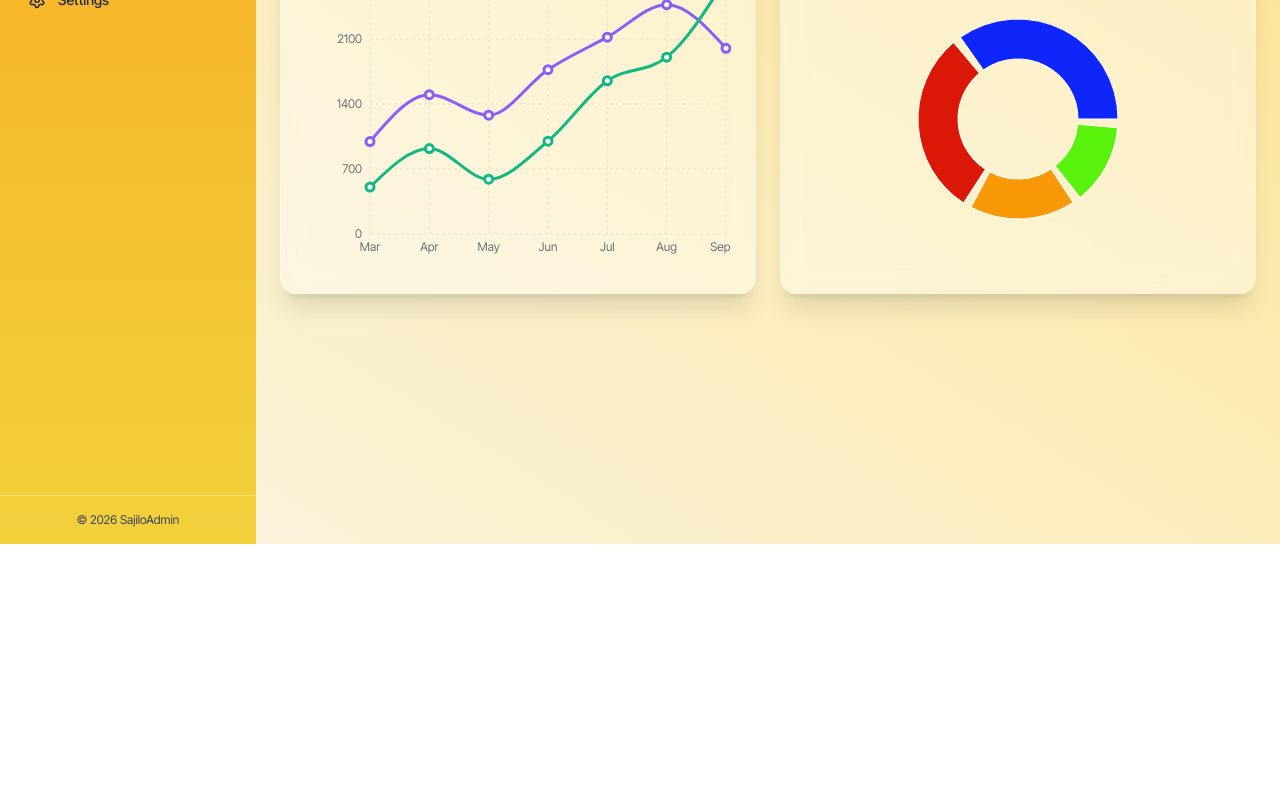
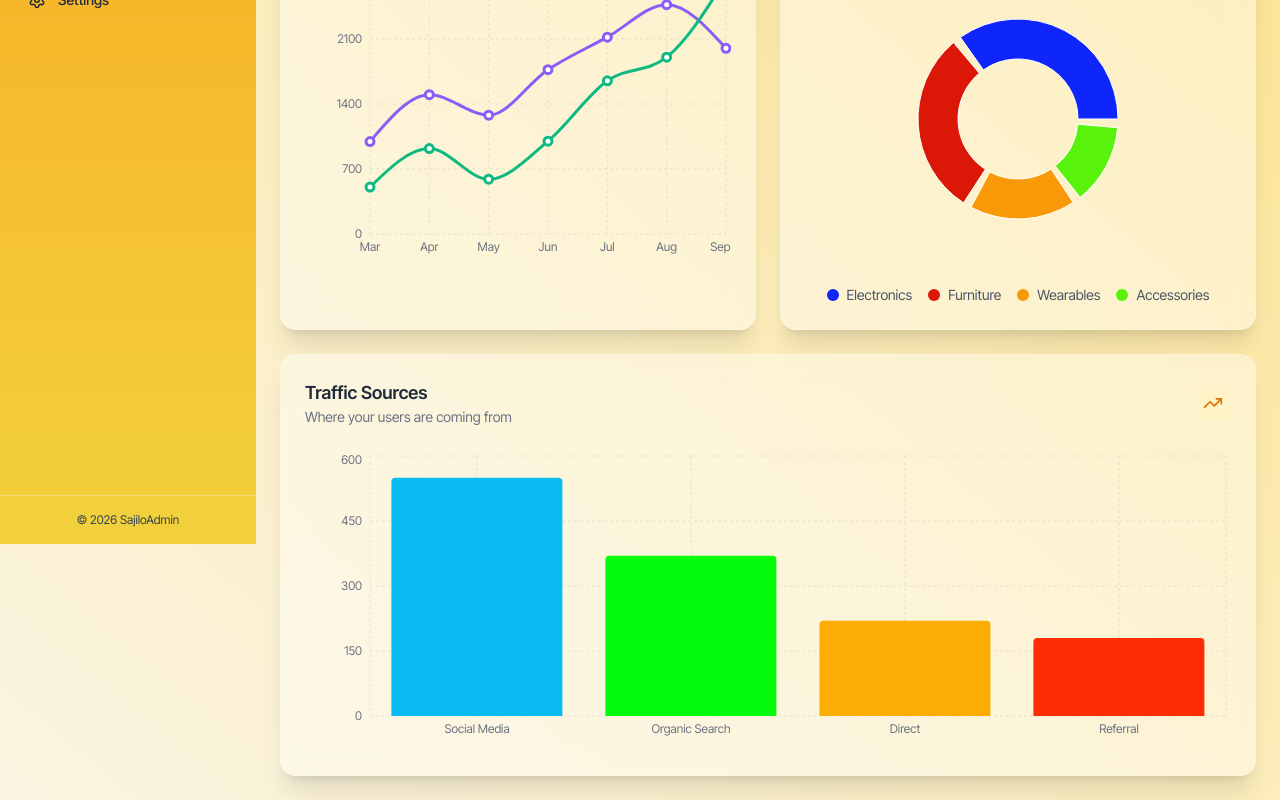
Before and after one commit to bijayjha2025/SajiloAdmin, a React (Vite) app: page /analytics in a window 1280 px wide. Shown: the part 256-1056 px from the top of the page. Before the commit the page ends 800 px from the top, so only its background shows below. Built offline with nearby package versions, Linux system fonts and the light colour scheme; a web font is replaced by a local one.

Commit message:
Bar graph for user activity

```diff
--- a/src/Data/mockData.jsx
+++ b/src/Data/mockData.jsx
@@ -16,3 +16,10 @@ export const categoryData = [
     { name: "Wearables", value: 2110, color: "#fa9907" },
     { name: "Accessories", value: 1600, color: "#59f20c" },
 ];
+
+export const conversionData = [
+    { name: "Social Media", value: 550, color: "#0abcf2" },
+    { name: "Organic Search", value: 370, color: "#03fc0b" },
+    { name: "Direct", value: 220, color: "#fcad03" },
+    { name: "Referral", value: 180, color: "#fc2c03" },
+];
--- a/src/Pages/Analytics.jsx
+++ b/src/Pages/Analytics.jsx
@@ -1,7 +1,7 @@
 
 import { LineChart, Line, XAxis, YAxis, CartesianGrid, Tooltip, ResponsiveContainer, PieChart, Pie, Cell, BarChart, Bar  } from "recharts";
-import { Users, PieChart as PieChartIcon } from "lucide-react";
-import { userGrowthData, categoryData } from "../Data/mockData.jsx";
+import { Users, TrendingUp, PieChart as PieChartIcon, X } from "lucide-react";
+import { userGrowthData, categoryData, conversionData } from "../Data/mockData.jsx";
 import GlassCard from "../Components/GlassCard.jsx";
 
 const Analytics =() =>{
@@ -57,9 +57,46 @@ const Analytics =() =>{
          </ResponsiveContainer>
         </div>
 
+        <div className='flex justify-center gap-4 mt-4 flex-wrap'>
+         {categoryData.map((item, index) => (
+          <div key={index} className='flex items-center gap-2'>
+           <div className='w-3 h-3 rounded-full' style={{ backgroundColor: item.color }}></div>
+            <span className='text-sm text-gray-600 dark:text-gray-400'>{item.name}</span>
+          </div>
+         ))}
+        </div>
       </GlassCard>
+     </div>
 
-     </div>
+     <GlassCard className="p-6">
+      <div className="flex items-center justify-between mb-6">
+       <div>
+        <h2 className='text-lg font-semibold text-gray-800 dark:text-white'>Traffic Sources</h2>
+        <p className='text-sm text-gray-500 dark:text-gray-400'>Where your users are coming from</p>
+       </div>
+
+       <div className='p-2 bg-amber-100 dark:bg-amber-500/20 rounded-lg text-amber-600 dark:text-amber-400'>
+        <TrendingUp size={20} />
+       </div>
+      </div>
+
+      <div className='h-[300px] w-full'>
+       <ResponsiveContainer width="100%" height="100%">
+        <BarChart data={conversionData}>
+         <CartesianGrid strokeDasharray="3 3" stroke="#374151" opacity={0.1} />
+          <XAxis dataKey="name" stroke="#6b7280" fontSize={12} tickLine={false} axisLine={false} />
+          <YAxis stroke="#6b7280" fontSize={12} tickLine={false} axisLine={false} />
+
+          <Tooltip cursor={{ fill: 'rgba(255,255,255,0.1)' }} contentStyle={{ backgroundColor: 'rgba(255, 255, 255, 0.8)', borderRadius: '8px', border: 'none', boxShadow: '0 4px 6px -1px rgb(0 0 0 / 0.1)' }} itemStyle={{ color: '#1f2937' }} />
+           <Bar dataKey="value" fill="#3b82f6" radius={[4, 4, 0, 0]}>
+            {conversionData.map((entry, index) => (
+             <Cell key={`cell-${index}`} fill={entry.color} />
+            ))}
+           </Bar>
+        </BarChart>
+       </ResponsiveContainer>
+      </div>
+     </GlassCard>
     </div>
     );
 }
```
